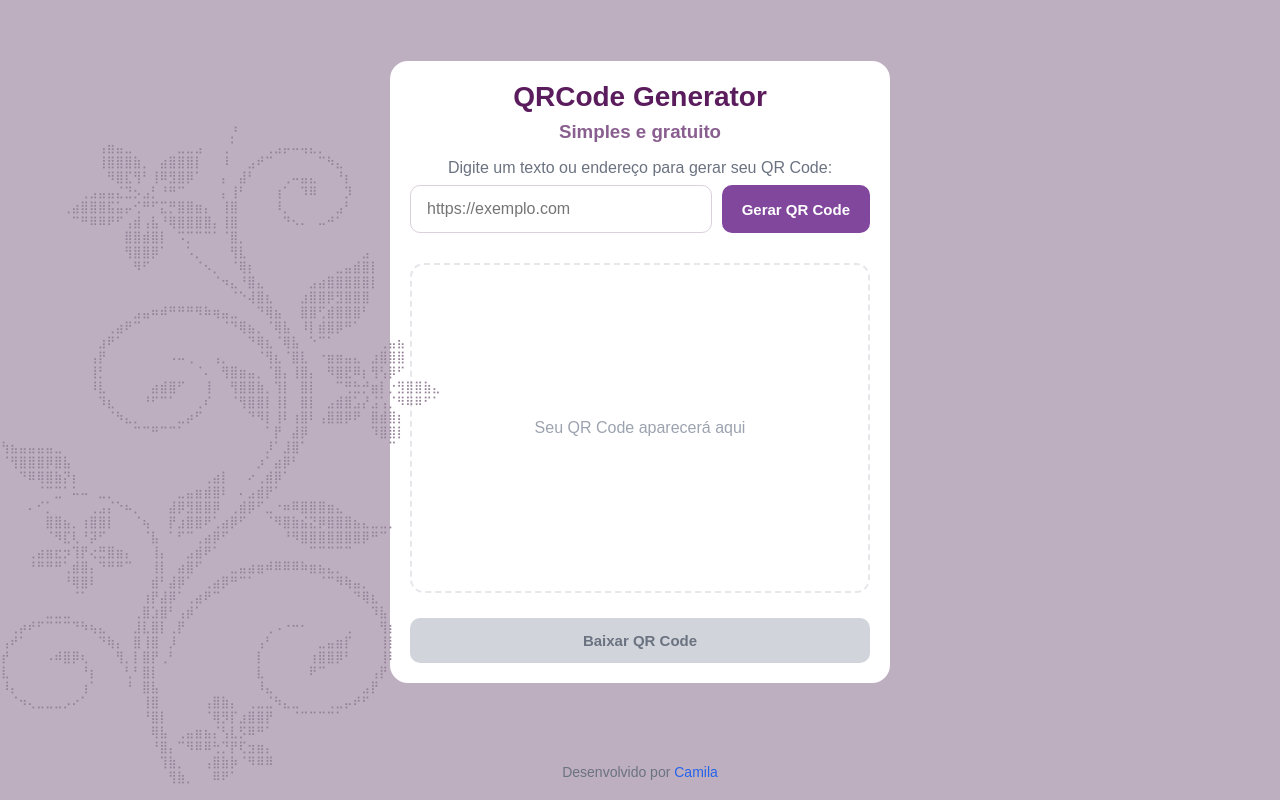
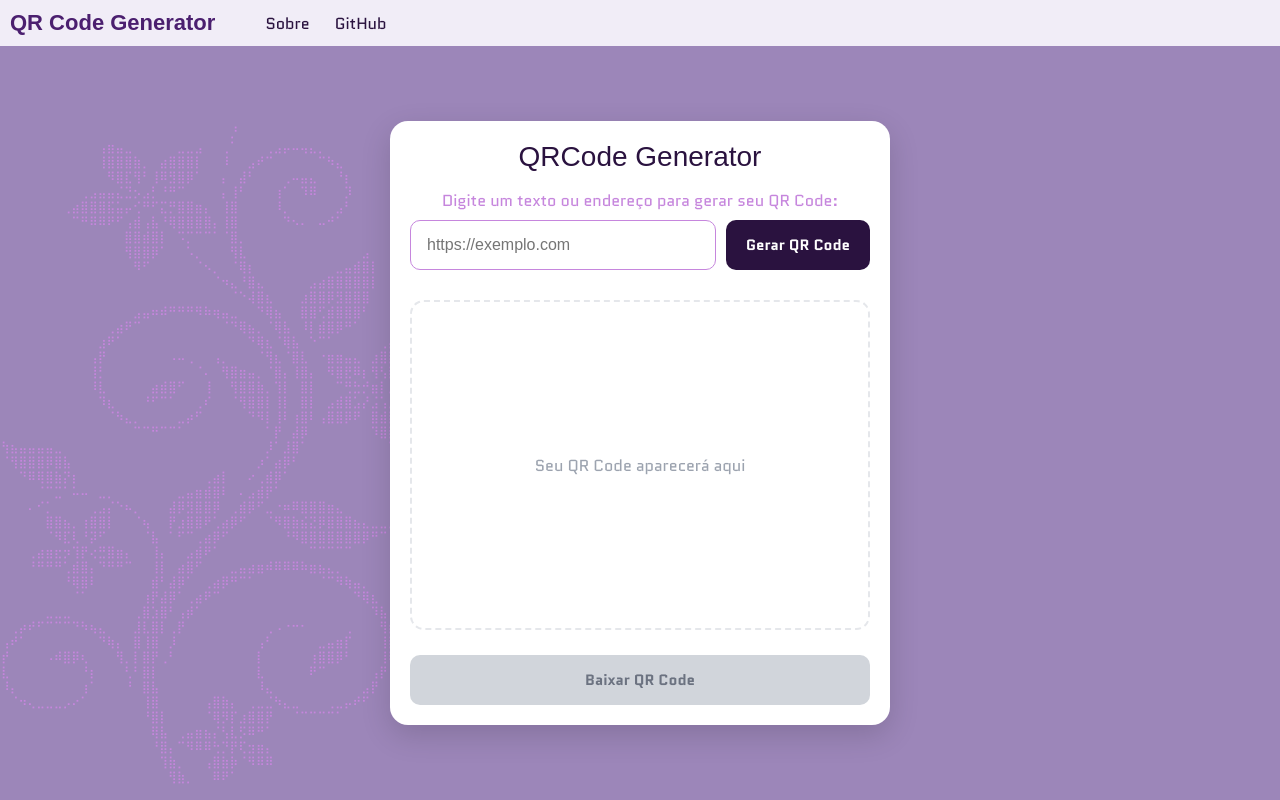
Before and after one commit to CamilaFer26/qrcode-generator, a plain HTML site: page index.html in a window 1280 px wide. Drawn offline with Linux system fonts and the light colour scheme; a web font is replaced by a local one.

Commit message:
padronização das cores, fontes personalizadas, header com sobre e ref para o repositório github; problema da ascii art sobrepondo elementos resolvido

```diff
--- a/index.html
+++ b/index.html
@@ -7,9 +7,25 @@
     <link rel="stylesheet" href="style.css">
     <script src="https://unpkg.com/qr-code-styling@1.5.0/lib/qr-code-styling.js"></script>
     <script src="script.js" defer></script>
+    <link rel="preconnect" href="https://fonts.googleapis.com">
+    <link rel="preconnect" href="https://fonts.gstatic.com" crossorigin>
+    <link href="https://fonts.googleapis.com/css2?family=Bitcount+Prop+Single:wght@100..900&family=Quantico:ital,wght@0,400;0,700;1,400;1,700&display=swap" rel="stylesheet">
 </head>
 
 <body>
+    <header class="site-header">
+        <a class="logo">QR Code Generator</a>
+        <nav>
+            <div class="about">
+                <a href="#">Sobre</a>
+                <div class="about-text">
+                    Gerador de QR Code simples e gratuito com a biblioteca qr-code-styling
+                </div>
+            </div>
+
+            <a href="https://github.com/CamilaFer26/qrcode-generator" target="_blank">GitHub</a>
+        </nav>
+    </header>
     <pre class="ascii-background">
 ⠀⠀⠀⠀⠀⠀⠀⠀⠀⠀⠀⠀⠀⠀⠀⠀⠀⠀⠀⠀⠀⠀⠀⠀⠀⠀⡘⠀⠀⠀⠀⠀⠀⠀⠀⠀⠀⠀⠀⠀⠀⠀⠀⠀⠀⠀⠀⠀⠀⠀
 ⠀⠀⠀⠀⠀⠀⠀⠀⠀⠀⠀⢠⣶⣤⣀⠀⠀⠀⠀⠀⣀⣀⣠⠀⠀⢀⠁⠀⠀⠀⢀⣠⡤⠤⢤⣄⡀⠀⠀⠀⠀⠀⠀⠀⠀⠀⠀⠀⠀⠀
@@ -61,7 +77,6 @@
         <div class="card">
             <div class="header">
                 <h1>QRCode Generator</h1>
-                <h3>Simples e gratuito</h3>
                 <p>Digite um texto ou endereço para gerar seu QR Code:</p>
             </div>
 
@@ -85,14 +100,5 @@
             </button>
         </div>
     </main>
-
-    <footer>
-        <p>
-            Desenvolvido por
-            <a href="https://github.com/CamilaFer26" target="_blank">
-                Camila
-            </a>
-        </p>
-    </footer>
 </body>
 </html>
--- a/style.css
+++ b/style.css
@@ -1,28 +1,98 @@
+
 * {
     margin: 0;
     padding: 0;
     box-sizing: border-box;
 }
 
+:root {
+    --color-primary: #9c86b9;
+    --color-bg: #9c86b9;
+    --color-secondary: #c686dd;
+    --color-tertiary: #f1edf7;
+    --color-text: #2a123f;
+    --color-hover: #4b1f6f;
+    --color-logo: #4b1f6f;
+    --color-shadow: rgba(0, 0, 0, 0.15);
+    --font-display: "Bitcount Prop Single", sans-serif;
+    --font-body: "Quantico", Arial, sans-serif;
+}
+
 body {
     min-height: 100vh;
-    font-family: Arial, Helvetica, sans-serif;
-    background: #bdafc0;
+    font-family: var(--font-body);
+    background: var(--color-bg);
     display: flex;
     flex-direction: column;
-    color: #5a1c5c;
+    color: var(--color-text);
+    position: relative;
+    isolation: isolate;
+    overflow-x: hidden;
 }
+
+.site-header {
+    width: 100%;
+    display: flex;
+    align-items: center;
+    justify-content: flex-start;
+    gap: 50px;
+    background: var(--color-tertiary);
+    padding: 10px;
+    position: sticky;
+    top: 0;
+    z-index: 10;
+}
+.site-header nav {
+    display: flex;
+    align-items: center;
+    gap: 25px;
+}
+.site-header nav a {
+    color: var(--color-text);
+    text-decoration: none;
+}
+.site-header nav a:hover {
+    color: var(--color-hover);
+}
+.logo {
+    color: var(--color-logo);
+    font-family: var(--font-display);
+    font-size: 22px;
+    font-weight: bold;
+    text-decoration: none;
+}
+.about {
+    position: relative;
+}
+.about-text {
+    display: none;
+    position: absolute;
+    width: 300px;
+    padding: 10px;
+    background: white;
+    color: var(--color-text);
+    border-radius: 10px;
+    box-shadow: 0 5px 20px var(--color-shadow);
+    font-size: 15px;
+    line-height: 1.5;
+    z-index: 20;
+}
+
+.about:hover .about-text {
+    display: block;
+}
+
 .ascii-background {
     position: fixed;
     left: 1px;
     bottom: 1px;
     font-family: monospace;
     font-size: 12px;
-    color: #948197;
+    color: var(--color-secondary);
     white-space: pre;
     margin: 0;
     pointer-events: none;
-    z-index: 0;
+    z-index: -1;
 }
 
 /* Área principal */
@@ -32,6 +102,8 @@ body {
     justify-content: center;
     align-items: center;
     padding: 20px 20px;
+    position: relative;
+    z-index: 1;
 }
 
 /* Card */
@@ -41,21 +113,25 @@ body {
     background: white;
     border-radius: 18px;
     padding: 20px;
-    box-shadow: 0 10px 30px #2f2c3000;
+    box-shadow: 0 10px 30px var(--color-shadow);
     text-align: center;
 }
 
 /* Cabeçalho */
 .header h1 {
+    font-family: var(--font-display);
+    font-weight: 400;
     font-size: 28px;
-    margin-bottom: 8px;
 }
-.header h3 {
-    color:#895f8f;
-    margin-top: 8px;
+.header h2 {
+    color:var(--color-primary);
+    font-family: var(--font-display);
+    font-weight: 400;
+    font-style: italic;
+    margin-top: 3px;
 }
 .header p {
-    color: #6b7280;
+    color: var(--color-secondary);
     margin-top: 16px;
     margin-bottom: 8px;
 }
@@ -70,7 +146,7 @@ body {
 input {
     flex: 1;
     padding: 14px 16px;
-    border: 1px solid #dbd1db;
+    border: 1px solid var(--color-secondary);
     border-radius: 10px;
     font-size: 16px;
     outline: none;
@@ -78,8 +154,8 @@ input {
 }
 
 input:focus {
-    border-color: #c325eb;
-    box-shadow: 0 0 0 3px rgba(117, 17, 156, 0.1);
+    border-color: var(--color-primary);
+    box-shadow: 0 0 0 3px var(--color-shadow);
 }
 
 /* Botões */
@@ -87,6 +163,7 @@ button {
     border: none;
     border-radius: 10px;
     padding: 14px 20px;
+    font-family: var(--font-body);
     font-size: 15px;
     font-weight: bold;
     cursor: pointer;
@@ -94,23 +171,23 @@ button {
 }
 
 .btn-primary {
-    background: #81479c;
+    background: var(--color-text);
     color: white;
 }
 
 .btn-primary:hover {
-    background: #a02099;
+    background: var(--color-hover);
 }
 
 .btn-download {
     width: 100%;
-    background: #a02099;
+    background: var(--color-secondary);
     color: white;
     margin-top: 25px;
 }
 
 .btn-download:hover:not(:disabled) {
-    background: #e40bd9;
+    background: var(--color-primary);
 }
 
 .btn-download:disabled {
@@ -140,24 +217,6 @@ button {
     color: #9ca3af;
 }
 
-/* Rodapé */
-footer {
-    text-align: center;
-    padding: 20px;
-    color: #6b7280;
-    font-size: 14px;
-}
-
-footer a {
-    color: #2563eb;
-    text-decoration: none;
-}
-
-footer a:hover {
-    text-decoration: underline;
-}
-
-/* Celular */
 @media (max-width: 550px) {
 
     .card {
@@ -179,5 +238,5 @@ footer a:hover {
 
     .ascii-background {
             display: none;
-        }
+    }
 }
```
